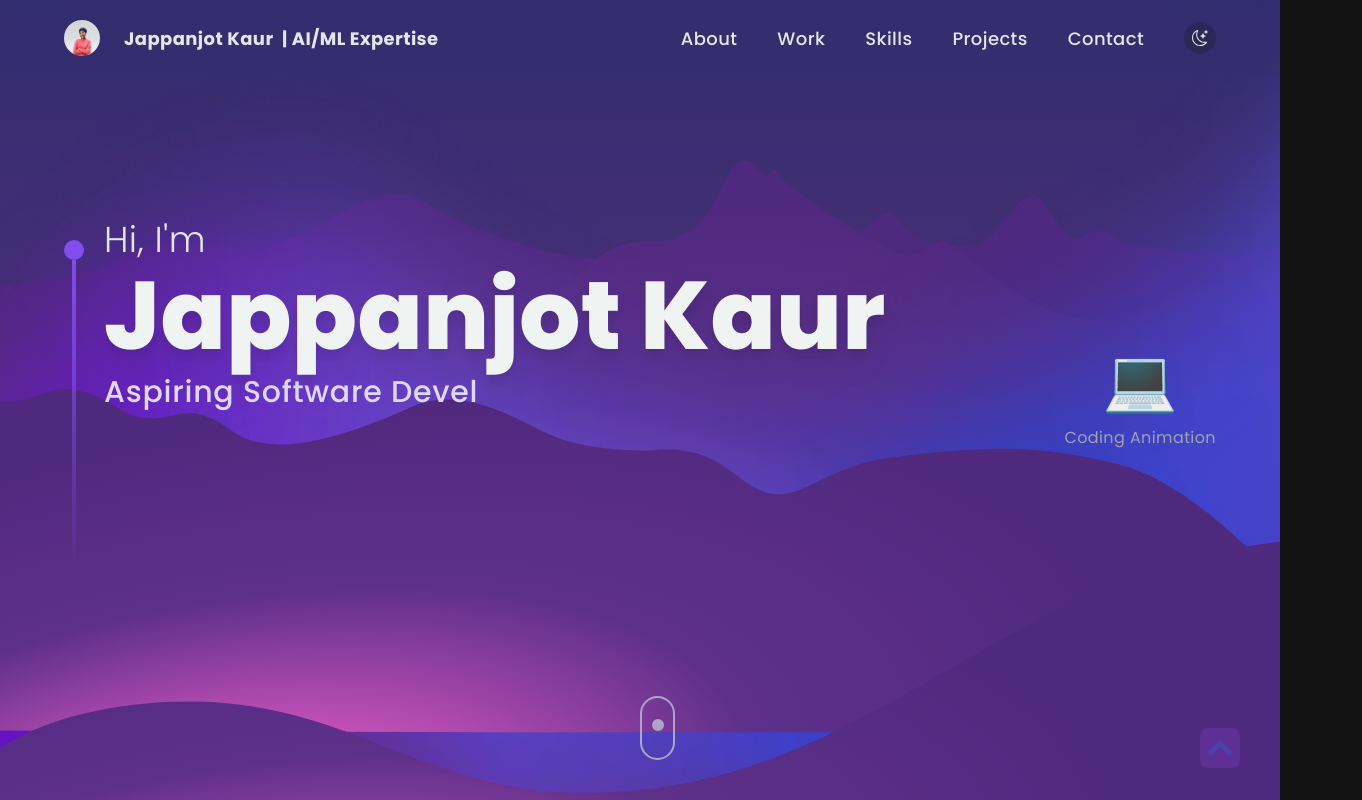
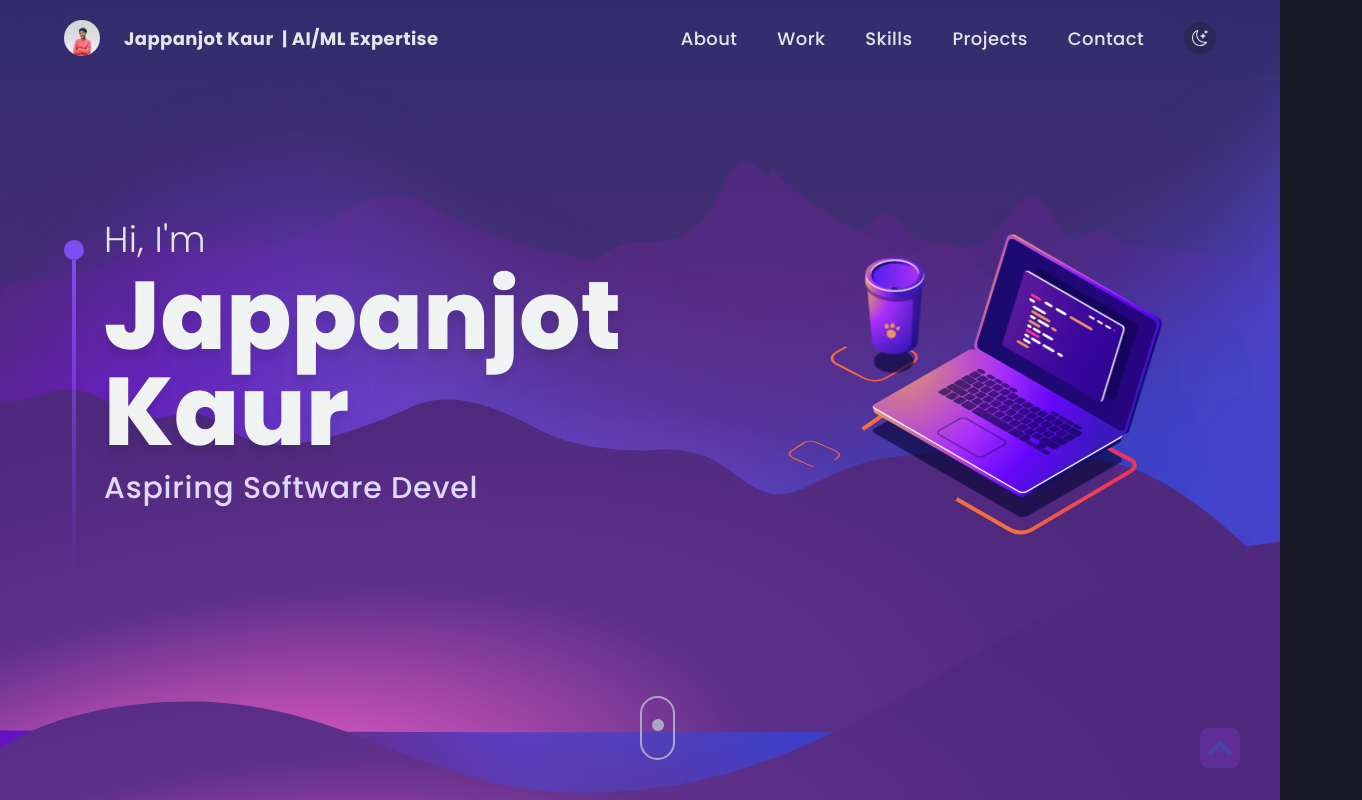
Before and after one commit to jappanjotkaur/Portfolio_Jappanjot, a Next.js app: page / in a window 1280 px wide. Shown: the top 800 px of the page, 1362 px wide, since content can reach past the window. Built offline with nearby package versions, Linux system fonts and the light colour scheme.

Commit message:
Update index.js

```diff
--- a/components/canvas/index.js
+++ b/components/canvas/index.js
@@ -1,10 +1,12 @@
-// Temporarily disable ALL 3D/animation components to fix Three.js conflicts
+// Enable safe components (Lottie animations)
+import ComputersCanvas from "./Computers";
+
+// Temporarily disable components that might cause Three.js conflicts
 // import StarsCanvas from "./Stars";
 // import EarthCanvas from "./Earth";
-// import ComputersCanvas from "./Computers";
 // import PlayerCanvas from "./Player";
 
-// Create simple working replacements
+// Create simple working replacements for problematic components
 const StarsCanvas = () => (
   <div className="w-full h-auto absolute inset-0 z-[-1] bg-gradient-to-br from-purple-900 via-blue-900 to-black">
     <div className="absolute inset-0">
@@ -32,15 +34,6 @@ const EarthCanvas = () => (
   </div>
 );
 
-const ComputersCanvas = () => (
-  <div className="w-full h-full flex items-center justify-center">
-    <div className="text-center">
-      <div className="text-6xl mb-4">💻</div>
-      <p className="text-gray-400">Coding Animation</p>
-    </div>
-  </div>
-);
-
 const PlayerCanvas = () => (
   <div className="w-full h-full flex items-center justify-center">
     <div className="text-center">
```
